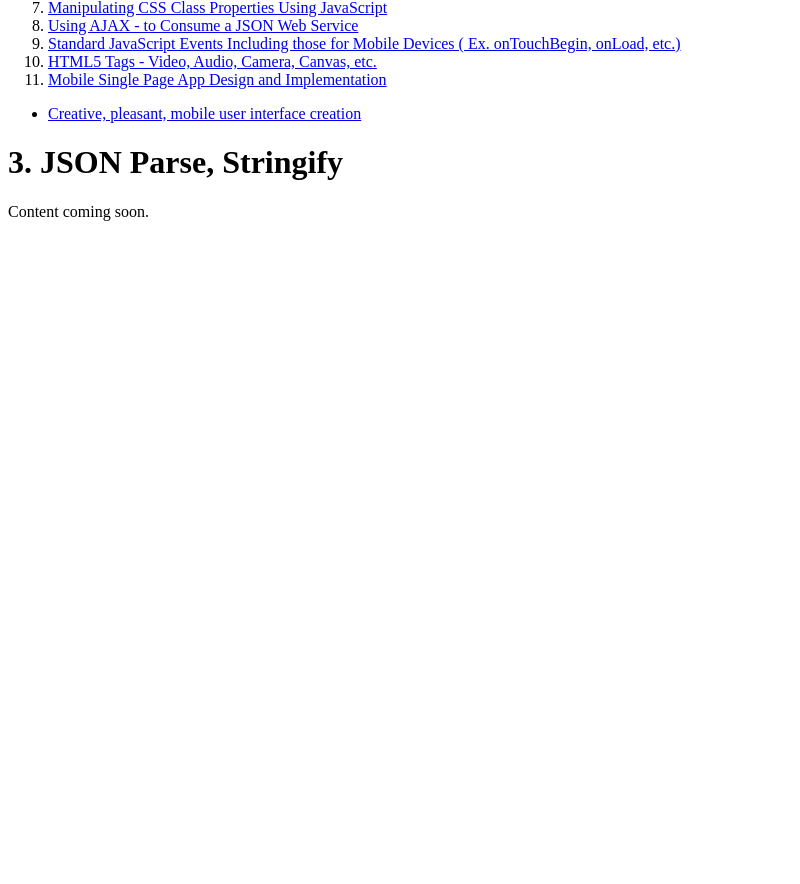
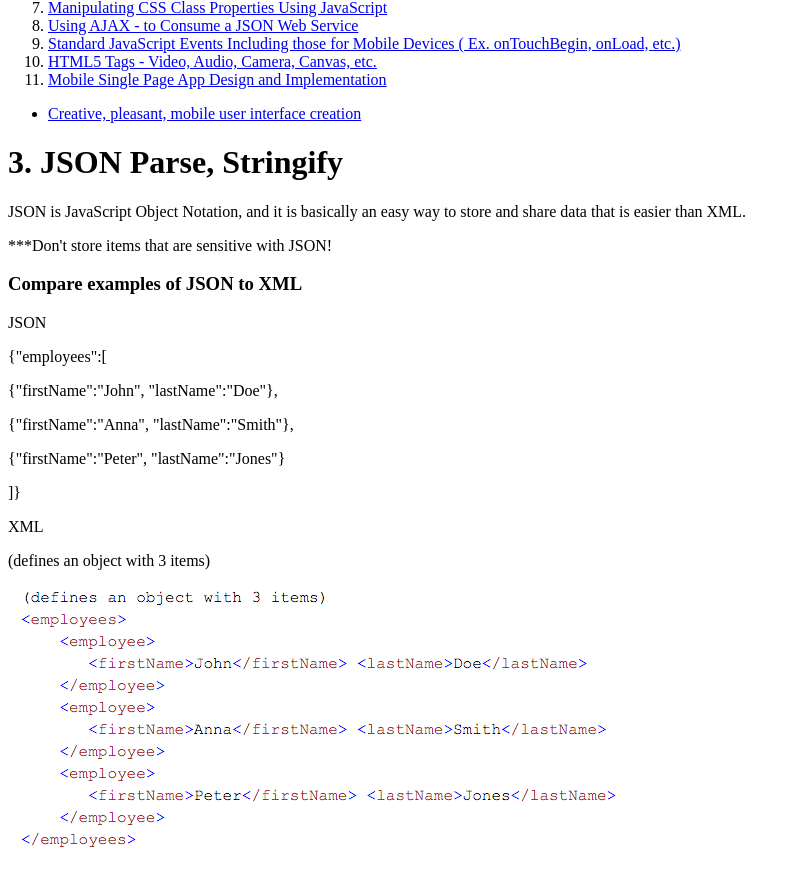
Before and after one commit to Larsen-Jeanette/cit261-portfolio, a PHP site: page /topics/3.php in a window 1280 px wide. Shown: the part 176-1060 px from the top of the page, without its empty margins (0-800 px from the left). Before the commit the page ends 397 px from the top, so only its background shows below. Run offline with PHP 8.4, Linux system fonts and the light colour scheme.

Commit message:
JSON beginning notes and example.

```diff
--- a/topics/3.php
+++ b/topics/3.php
@@ -13,7 +13,43 @@
 
   	<h1>3. JSON Parse, Stringify</h1>
 
- 	 <p>Content coming soon.</p>
+ 	 <p>JSON is JavaScript Object Notation, and it is basically an easy way to store and share data that is easier than XML.</p>
+
+   <p>***Don't store items that are sensitive with JSON!</p>
+
+
+
+   <h3>Compare examples of JSON to XML</h3>
+
+   <p>JSON</p>
+     <p>{"employees":[
+        <p>{"firstName":"John", "lastName":"Doe"},</p>
+        <p>{"firstName":"Anna", "lastName":"Smith"},</p>
+        <p>{"firstName":"Peter", "lastName":"Jones"}</p>
+      <p>]}</p>
+
+  <p>XML</p>
+    <p>(defines an object with 3 items)</p>
+
+    <img src="/media/xml-example.png" alt="xml example"></a>
+
+
+   <h3></h3>
+   <p></p>
+   <script></script>
+
+   <h3></h3>
+   <p></p>
+   <script></script>
+
+
+   <h3></h3>
+   <p></p>
+   <script></script>
+
+   <h3></h3>
+   <p></p>
+   <script></script>
 
   </main>
   </body>
```
Also changed, not shown: media/xml-example.png (added).
